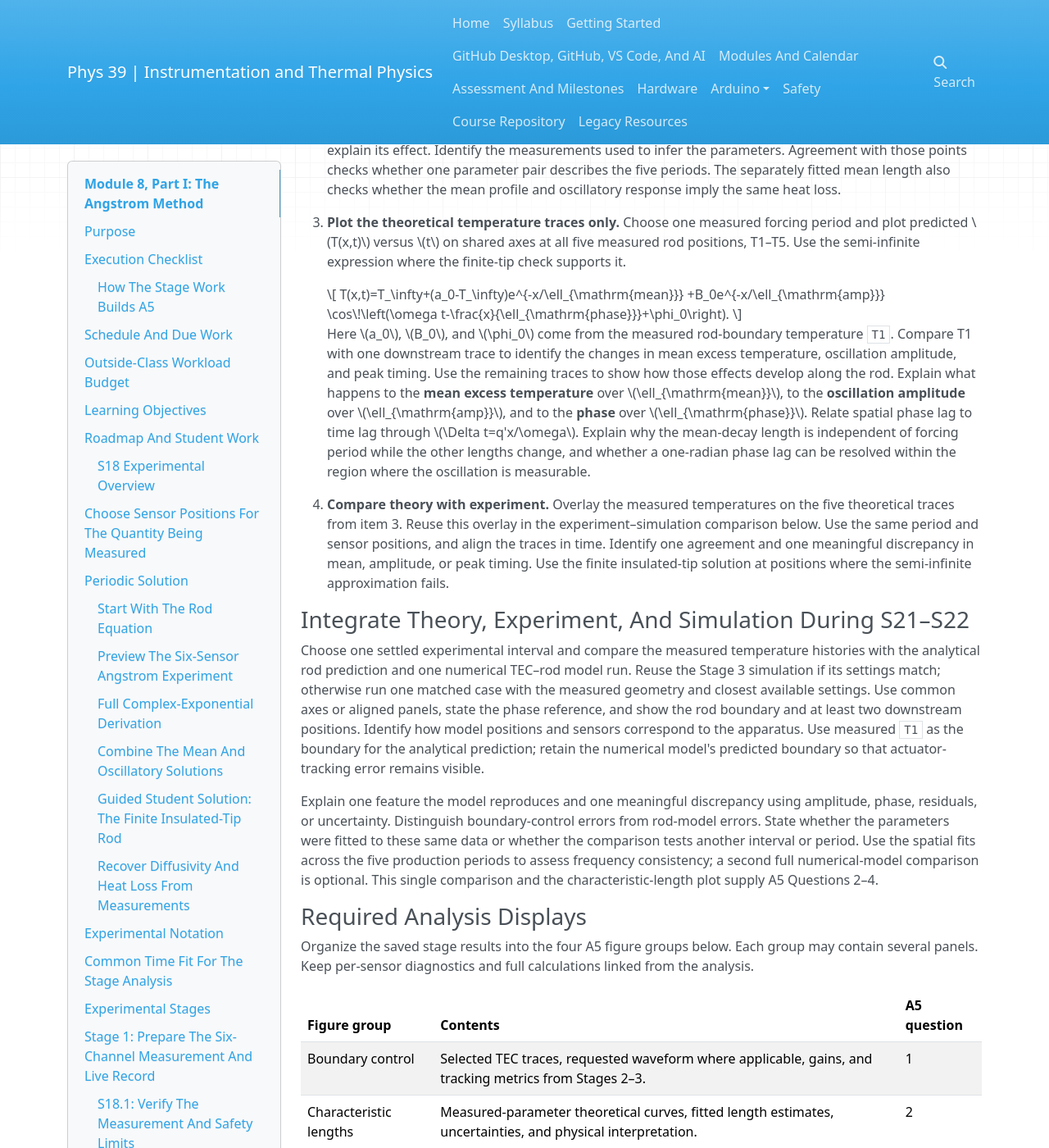
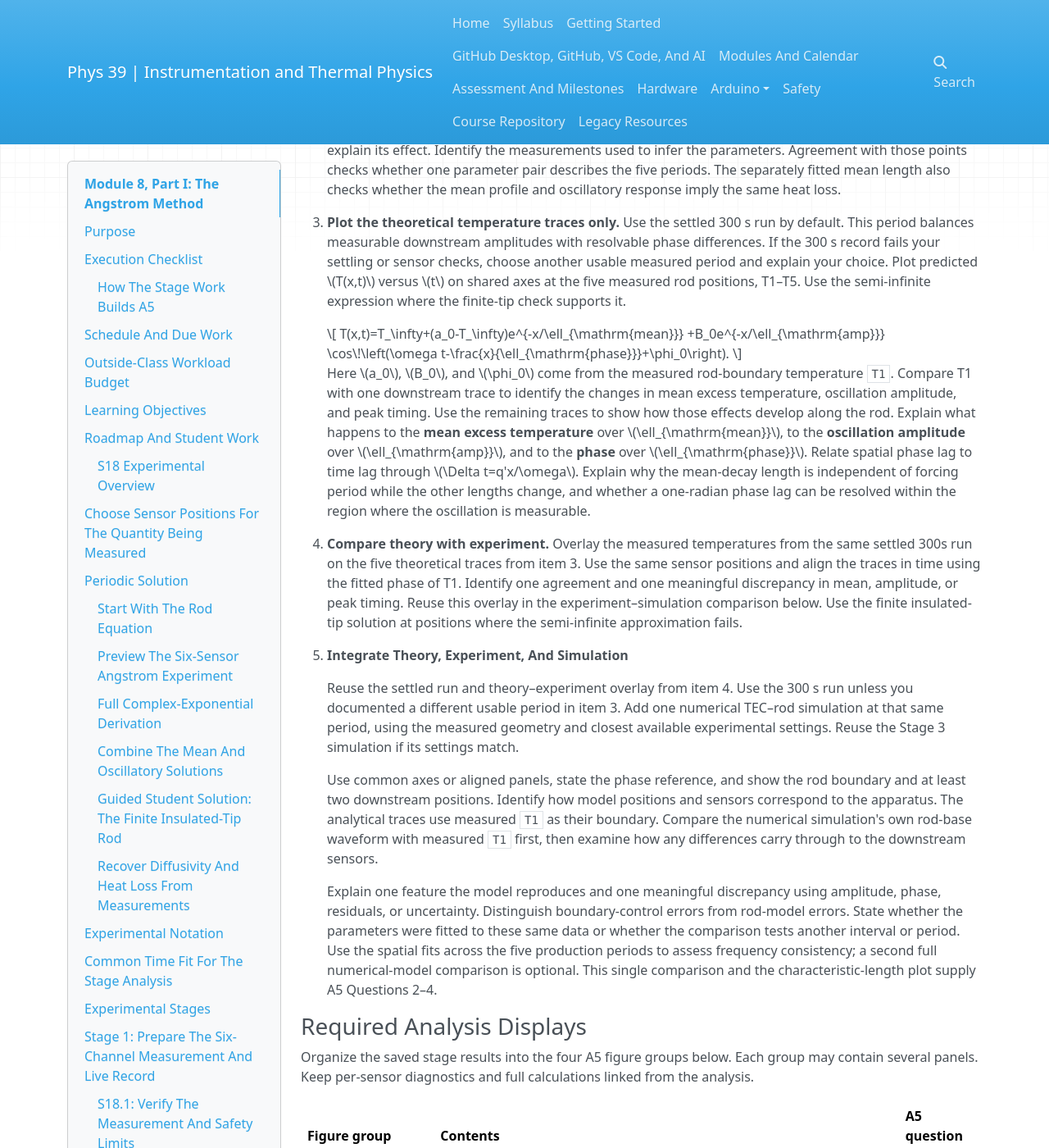
Before and after one commit to SethFraden/Phys39F26-course, an MkDocs documentation site: the page built from course/labs/lab-09/index.md, in a window 1280 px wide and 1400 px high, scrolled down 33743 px. Shown: the whole window at 82% size. Built offline with MkDocs 1.6.1, drawn with Linux system fonts in a browser that asks for light colours; a script that is not in the unit is left out; some of the changed text lies outside the part shown.

Commit message:
Checkpoint Module 8 Part 1 before clarity revisions

```diff
--- a/course/labs/lab-09/index.md
+++ b/course/labs/lab-09/index.md
@@ -2062,9 +2062,12 @@ positions $x_i$, with `T1` at $x=0$.
     The separately fitted mean length also checks whether the mean profile
     and oscillatory response imply the same heat loss.
 
-3. **Plot the theoretical temperature traces only.** Choose one
-    measured forcing period and plot predicted $T(x,t)$ versus $t$ on shared
-    axes at all five measured rod positions, T1–T5. Use the semi-infinite
+3. **Plot the theoretical temperature traces only.** Use the settled 300 s
+    run by default. This period balances measurable downstream amplitudes
+    with resolvable phase differences. If the 300 s record fails your
+    settling or sensor checks, choose another usable measured period and
+    explain your choice. Plot predicted $T(x,t)$ versus $t$ on shared axes
+    at the five measured rod positions, T1–T5. Use the semi-infinite
     expression where the finite-tip check supports it.
 
     \[
@@ -2086,32 +2089,35 @@ positions $x_i$, with `T1` at $x=0$.
     phase lag can be resolved within the region where the oscillation is measurable.
 
 4. **Compare theory with experiment.** Overlay the measured temperatures
-    on the five theoretical traces from item 3. Reuse this overlay in the
-    experiment–simulation comparison below. Use the same
-    period and sensor positions, and align the traces in time. Identify one
-    agreement and one meaningful discrepancy in mean, amplitude, or peak
-    timing. Use the finite insulated-tip solution at positions where the
+    from the same settled 300s run on the five theoretical traces from item 3.
+    Use the same sensor positions and align the traces in time using the
+    fitted phase of T1. Identify one agreement and one meaningful discrepancy
+    in mean, amplitude, or peak timing. Reuse this overlay in the
+    experiment–simulation comparison below. Use the finite insulated-tip solution at positions where the
     semi-infinite approximation fails.
 
-### Integrate Theory, Experiment, And Simulation During S21–S22
-
-Choose one settled experimental interval and compare the measured temperature
-histories with the analytical rod prediction and one numerical TEC–rod model
-run. Reuse the Stage 3 simulation if its settings match; otherwise run one
-matched case with the measured geometry and closest available settings. Use
-common axes or aligned panels, state the phase reference, and show the rod
-boundary and at least two downstream positions. Identify how model positions
-and sensors correspond to the apparatus. Use measured `T1` as the boundary
-for the analytical prediction; retain the numerical model's predicted boundary
-so that actuator-tracking error remains visible.
-
-Explain one feature the model reproduces and one meaningful discrepancy using
-amplitude, phase, residuals, or uncertainty. Distinguish boundary-control
-errors from rod-model errors. State whether the parameters were fitted to
-these same data or whether the comparison tests another interval or period.
-Use the spatial fits across the five production periods to assess frequency consistency;
-a second full numerical-model comparison is optional. This single comparison
-and the characteristic-length plot supply A5 Questions 2–4.
+5. **Integrate Theory, Experiment, And Simulation**
+
+    Reuse the settled run and theory–experiment overlay from item 4. Use the
+    300 s run unless you documented a different usable period in item 3. Add
+    one numerical TEC–rod simulation at that same period, using the measured
+    geometry and closest available experimental settings. Reuse the Stage 3
+    simulation if its settings match.
+
+    Use common axes or aligned panels, state the phase reference, and show the
+    rod boundary and at least two downstream positions. Identify how model
+    positions and sensors correspond to the apparatus. The analytical traces
+    use measured `T1` as their boundary. Compare the numerical simulation's
+    own rod-base waveform with measured `T1` first, then examine how any
+    differences carry through to the downstream sensors.
+
+    Explain one feature the model reproduces and one meaningful discrepancy using
+    amplitude, phase, residuals, or uncertainty. Distinguish boundary-control
+    errors from rod-model errors. State whether the parameters were fitted to
+    these same data or whether the comparison tests another interval or period.
+    Use the spatial fits across the five production periods to assess frequency consistency;
+    a second full numerical-model comparison is optional. This single comparison
+    and the characteristic-length plot supply A5 Questions 2–4.
 
 ### Required Analysis Displays
 
```
